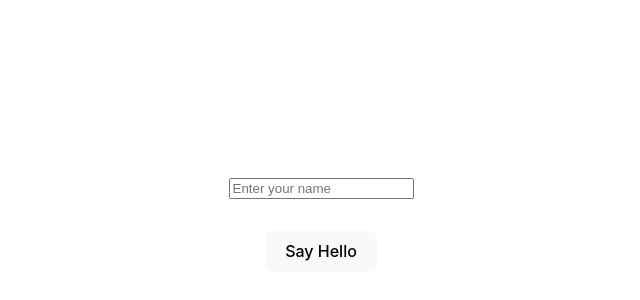
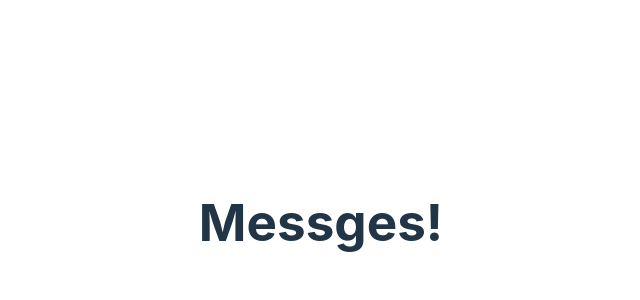
Before and after one commit to RahafAl0/TS-Playground, a React (Vite) app in the folder frontend/: page /messages in a window 1280 px wide. Shown: the part 178-478 px from the top of the page, without its empty margins (319-959 px from the left). Built offline with nearby package versions, Linux system fonts and the light colour scheme.

Commit message:
new route

```diff
--- a/frontend/package.json
+++ b/frontend/package.json
@@ -13,7 +13,8 @@
     "axios": "^1.4.0",
     "cors": "^2.8.5",
     "react": "^18.2.0",
-    "react-dom": "^18.2.0"
+    "react-dom": "^18.2.0",
+    "react-router-dom": "^6.15.0"
   },
   "devDependencies": {
     "@types/react": "^18.2.15",
--- a/frontend/src/main.tsx
+++ b/frontend/src/main.tsx
@@ -1,10 +1,27 @@
 import React from 'react'
 import ReactDOM from 'react-dom/client'
+import {
+  createBrowserRouter,
+  RouterProvider,
+} from "react-router-dom";
 import App from './App.tsx'
 import './index.css'
 
+const router = createBrowserRouter([
+  {
+    path: '/',
+    element : <App/>
+  }
+  ,{
+    path: "/messages",
+    element: <div>
+      <h1>Messges!</h1>
+    </div>,
+  }
+]);
+
 ReactDOM.createRoot(document.getElementById('root')!).render(
   <React.StrictMode>
-    <App />
+    <RouterProvider router={router} />
   </React.StrictMode>,
 )
```
Also changed, not shown: frontend/src/routs/route.tsx (added), 1 other file (tests, documents, lock files or other folders).
